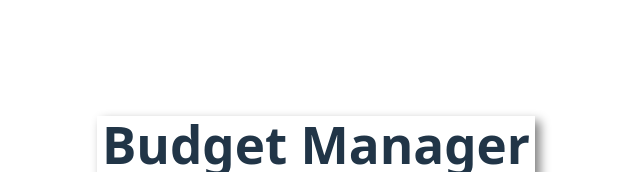
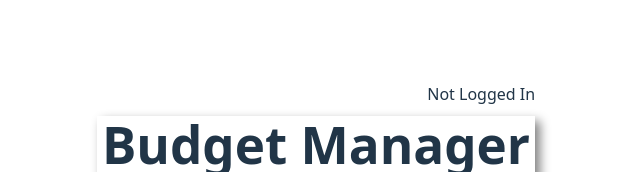
Before and after one commit to CelesteHackmann/BudgetManager, a React (Vite) app: page / in a window 1280 px wide. Shown: the top 172 px of the page, without its empty margins (324-964 px from the left). Built offline with nearby package versions, Linux system fonts and the light colour scheme; no server answers.

Commit message:
Display Current User in top right corner

```diff
--- a/src/App.css
+++ b/src/App.css
@@ -14,3 +14,7 @@ table td {
 table tfoot th {
   text-align: right;
 }
+
+#currentUser {
+  float: right;
+}
--- a/src/App.jsx
+++ b/src/App.jsx
@@ -18,6 +18,7 @@ function App() {
 
   return (
     <div className="container" style={{ padding: '50px 0 100px 0' }}>
+      {!session ? <text id="currentUser">Not Logged In</text> : <text id="currentUser">Current User: {session.user.email}</text>}
       {!session ? <Auth /> : <Transactions key={session.user.id} session={session} />}
     </div>
   )
--- a/src/components/Transactions.jsx
+++ b/src/components/Transactions.jsx
@@ -23,7 +23,6 @@ export default function Transactions({ session }) {
     return (
         <div>
             <h1>Budget Manager</h1>
-            <h3>Current User: {user.email}</h3>
             <h2>Transactions</h2>
             <table id="transactions">
                 <thead>
```
